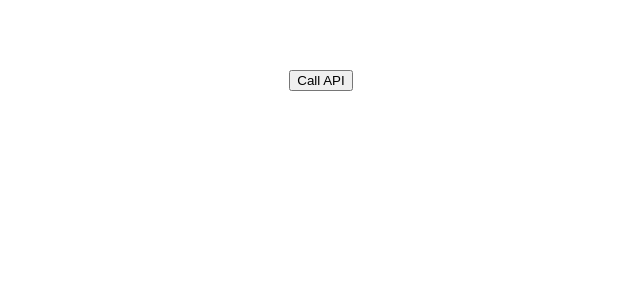
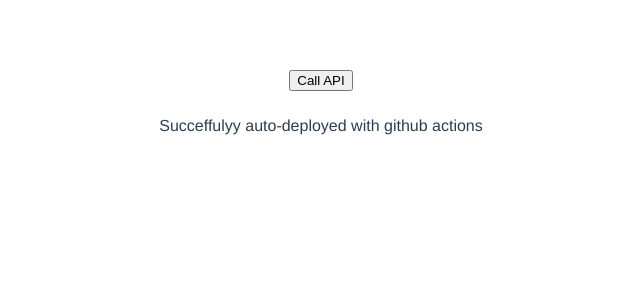
Before and after one commit to SmileyNiloc/CradleWave, a Vue app in the folder webdev/frontend/: page / in a window 1280 px wide. Shown: the top 300 px of the page, without its empty margins (319-959 px from the left). Built offline with nearby package versions, Linux system fonts and the light colour scheme.

Commit message:
test of auto-deploy

```diff
--- a/webdev/frontend/src/components/api-test.vue
+++ b/webdev/frontend/src/components/api-test.vue
@@ -2,6 +2,7 @@
   <div>
     <button @click="callApi">Call API</button>
     <div v-if="response">Response: {{ response }}</div>
+    <p>Succeffulyy auto-deployed with github actions</p>
   </div>
 </template>
 
```
